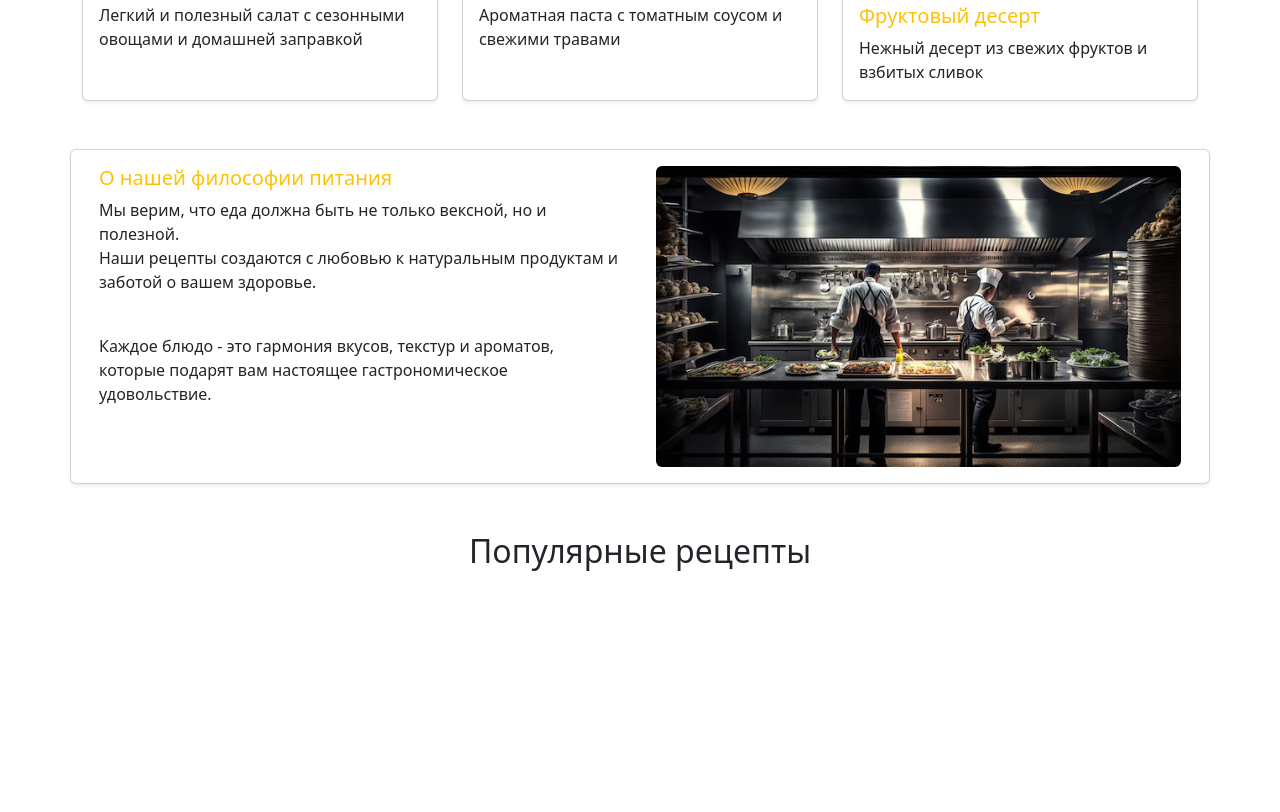
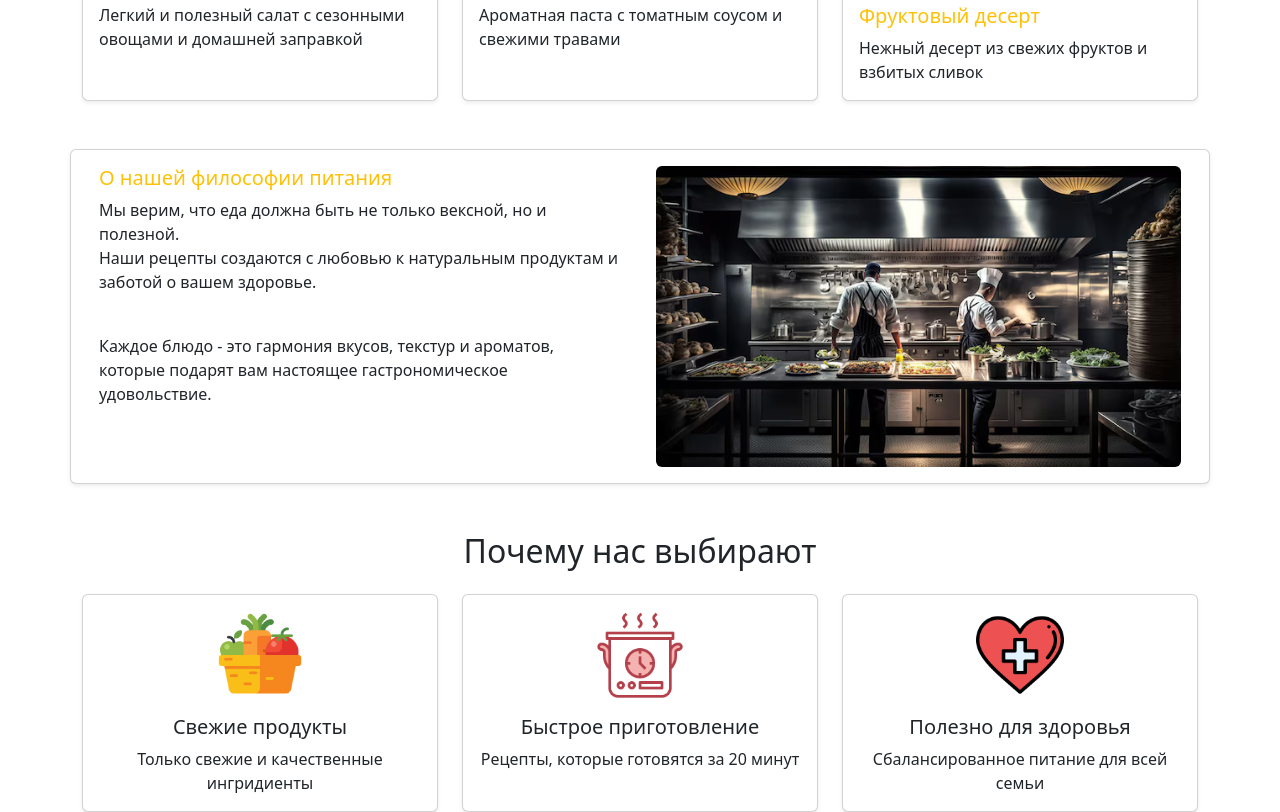
Before and after one commit to Divider13/task4, a plain HTML site: page index.html in a window 1280 px wide. Shown: the part 448-1260 px from the top of the page. Before the commit the page ends 1026 px from the top, so only its background shows below. Drawn offline with nearby package versions, Linux system fonts and the light colour scheme.

Commit message:
blocks done

```diff
--- a/index.html
+++ b/index.html
@@ -9,8 +9,8 @@
     <link rel="stylesheet" href="style.css" >
 </head>
 <body>
-    <section>
-            <nav class="navbar navbar-expand-lg bg-dark fixed-top">
+    <header>
+        <nav class="navbar navbar-expand-lg bg-dark fixed-top">
             <div class="container-fluid">
                 <a class="navbar-brand text-warning" href="#">
                     <img src="images/logo.png" alt="Logo" width="40"  class="d-inline-block align-text-top ">
@@ -25,9 +25,8 @@
                     </div>
                 </div>
             </div>
-            </nav>
-
-    </section>
+        </nav>
+    </header>
 
     <h2 class="text-center mt-5">Популярные рецепты</h2>
 
@@ -93,8 +92,52 @@
         </div>
     </div>
 
-    <h2 class="text-center mt-5">Популярные рецепты</h2>
+    <h2 class="text-center mt-5">Почему нас выбирают</h2>
 
+    <div class="container">
+        <div class="row justify-content-center">
+            <div class="col-md-4 mt-3">
+                <div class="card h-100 text-center shadow-sm">
+                    <img src="images/fresh.png" class="w-25 mx-auto d-block mt-3" alt="Свежие продукты">
+
+                    <div class="card-body">
+                        <h5 class="card-title">Свежие продукты</h5>
+                        <p class="card-text">Только свежие и качественные ингридиенты</p>
+                    </div>
+                </div>
+            </div>
+
+            <div class="col-md-4 mt-3">
+                <div class="card h-100 shadow-sm text-center">
+                    <img src="images/fast.png" class="w-25 mx-auto d-block mt-3" alt="Быстрое приготовление">
+
+                    <div class="card-body text-center">
+                        <h5 class="card-title ">Быстрое приготовление</h5>
+                        <p class="card-text">Рецепты, которые готовятся за 20 минут</p>
+
+                    </div>
+                </div>
+            </div>
+
+            <div class="col-md-4 mt-3">
+                <div class="card h-100 shadow-sm text-center">
+                    <img src="images/health.png" class="w-25 mx-auto d-block mt-3" alt="Полезно для здоровья">
+
+                    <div class="card-body text-center">
+                        <h5 class="card-title">Полезно для здоровья</h5>
+                        <p class="card-text">Сбалансированное питание для всей семьи</p>
+
+                    </div>
+                </div>
+            </div>
+
+        </div>
+    </div>
+
+    <footer>
+
+
+    </footer>
 
     <script src="https://cdn.jsdelivr.net/npm/bootstrap@5.3.8/dist/js/bootstrap.bundle.min.js" integrity="sha384-FKyoEForCGlyvwx9Hj09JcYn3nv7wiPVlz7YYwJrWVcXK/BmnVDxM+D2scQbITxI" crossorigin="anonymous"></script>
 </body>
```
Also changed, not shown: images/fast.png (added), images/fresh.png (added), images/health.png (added).
